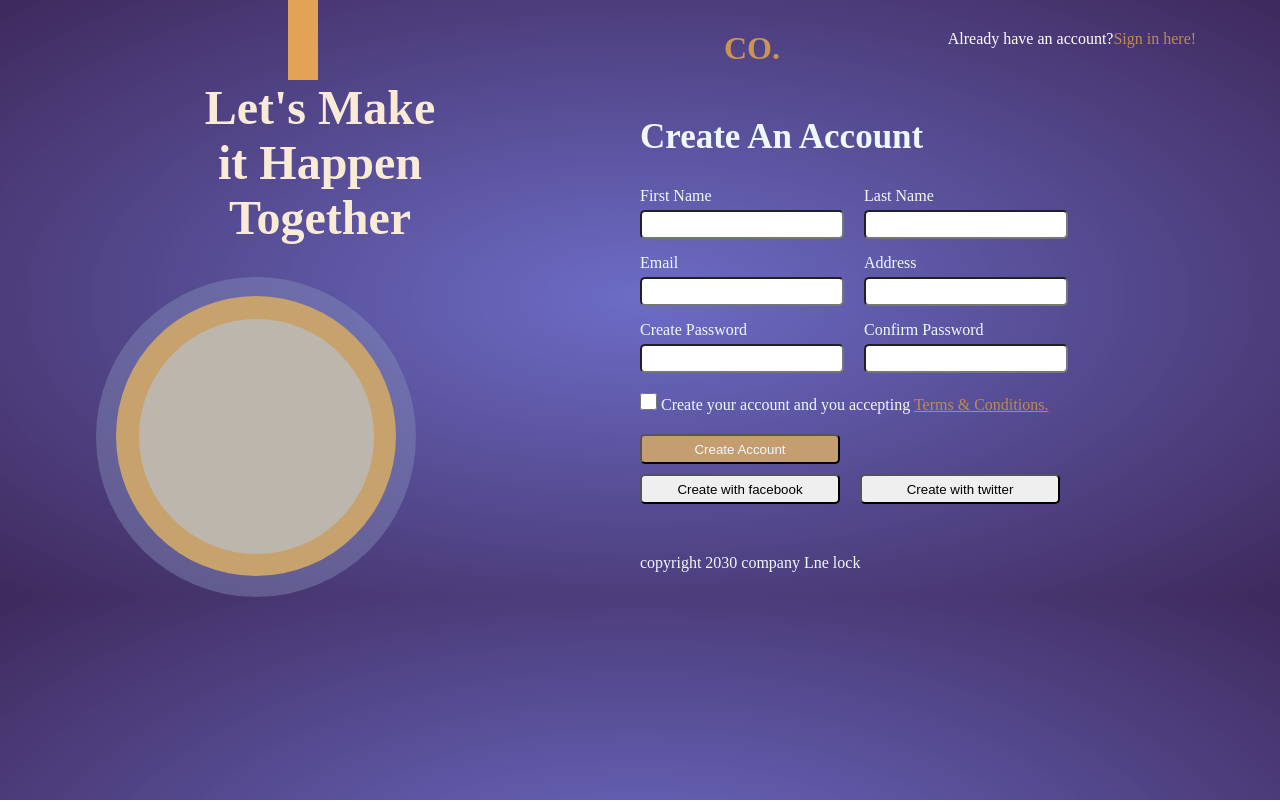
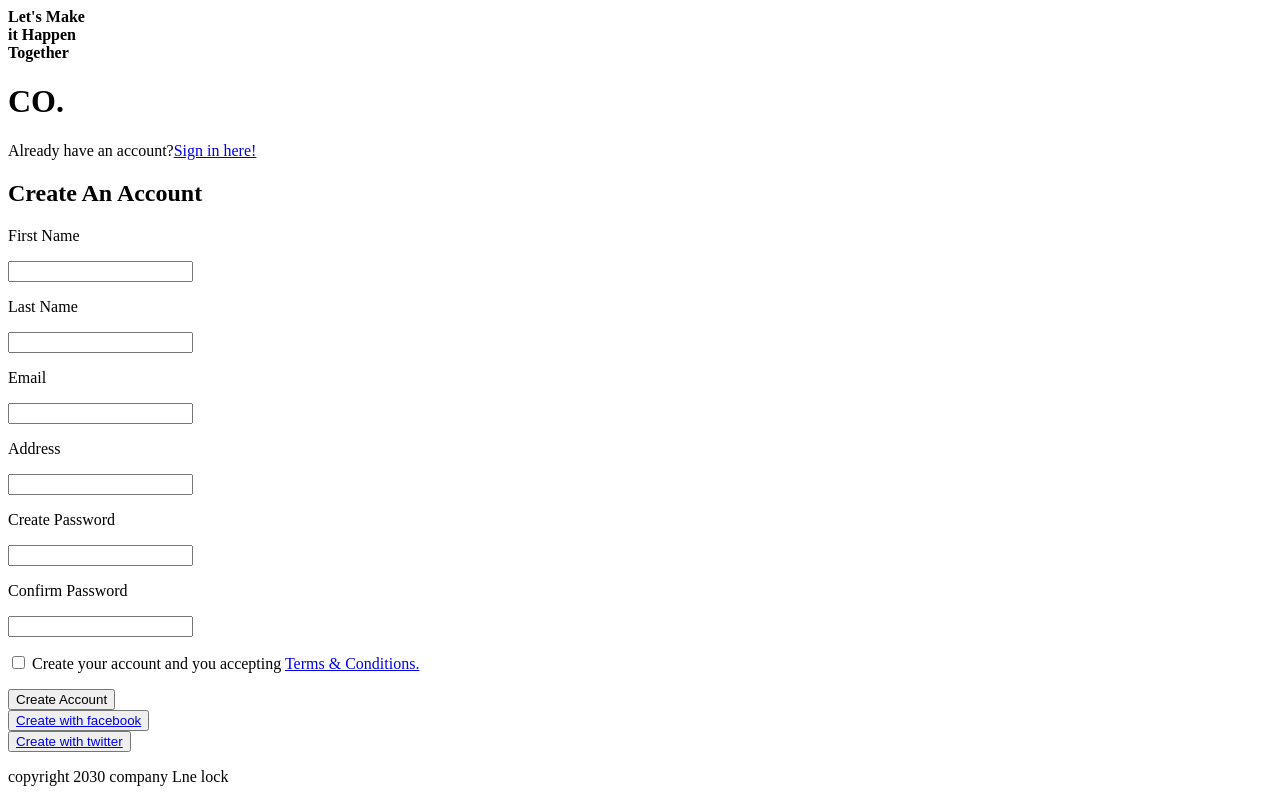
Before and after one commit to Ravi2ishwakarma/Login-signup, a plain HTML site: page index.html in a window 1280 px wide. Drawn offline with Linux system fonts and the light colour scheme.

Commit message:
Update style.css

```diff
--- a/style.css
+++ b/style.css
@@ -1,177 +1,79 @@
-*{
-    margin: 0%;
-    padding: 0%;
-}
-body{
-    background:radial-gradient(rgba(72, 72, 184, 0.8),rgba(30, 5, 65, 0.856));
-}
-.container{
-    display: flex;
-    width: 100%;
-    height: 100%;
-    flex-wrap:wrap;
-}
-.one{
-    width: 50%;
-    height: 100%;
-}
-.two{
-    width: 50%;
-    height: 100%;
-}
-.one1{
-    height: 50%;
-    width: 100%;
+<!DOCTYPE html>
+<html lang="en">
+<head>
+    <meta charset="UTF-8">
+    <meta name="viewport" content="width=device-width, initial-scale=1.0">
+    <title>Document</title>
+    <link rel="stylesheet" href="style.css">
+    <script src="https://kit.fontawesome.com/951e007d74.js" crossorigin="anonymous"></script>
+</head>
+<body>
+    <div class="container">
+        <div class="one">
+            <div class="one1">
+                <div class="rec"></div>
+                <div class="text"><b>Let's Make <br> it Happen <br> Together</b></div>
+            </div>
+            <div class="one2">
+                <div class="c1">
+                    <div class="c2">
+                        <div class="c3">
 
-}
-.one2{
-    height: 50%;
-    width: 100%;
-}
-.rec{
-    margin-left: 45%;
-    height: 80px;
-    width: 30px;
-    background-color: rgb(226, 163, 86);
-}
-.text{
-    text-align: center;
-    color: antiquewhite;
-    font-size: 3rem;
-    font-weight: 700;
-}
-.c1{
-    margin: 5% 0 0 15%;
-    width: 320px;
-    height: 320px;
-    border-radius: 50%;
-    background-color: rgba(133, 141, 184, 0.438);
-    display: flex;
-    justify-content: center;
-}
-.c2{
-    margin-top: 6%;
-    width: 280px;
-    height: 280px;
-    border-radius: 50%;
-    background-color: rgb(199, 162, 108);
-    display: flex;
-    justify-content: center;
-}
-.c3{
-    margin-top: 8%;
-    width: 235px;
-    height: 235px;
-    border-radius: 50%;
-    background-color: rgb(189, 182, 173);
-}
-.two1{
-    margin-top: 30px;
-    display: flex;
-    color: white;
-    justify-content: space-around;
-}
-.two1 h1{
-    color: rgb(202, 148, 82);
-}
-.two1 a{
-    text-decoration: none;
-    color: rgb(190, 139, 77);
-}
-.two{
-    color: aliceblue;
-}
-.two h2{
- margin-top: 50px;
- font-size: 35px;
- font-weight: 700;
-}
-.name{
-    margin-top: 30px;
-    display: flex;
-    gap: 20px;
-}
-.email{
-    margin-top: 15px;
-    display: flex;
-    gap: 20px;
-}
-.pass{
-    margin-top: 15px;
-    display: flex;
-    gap: 20px;
-}
-.two2 input{
-    width: 200px;
-    height: 25px;
-    border-radius: 5px;
-    margin-top: 5px;
-}
-.terms{
-    margin-top: 15px;
-}
-.terms a{
-    color:  rgb(190, 139, 77);
-}
-.terms input{
-    height: 17px;
-    width: 17px;
-
-}
-.create {
-    margin-top: 20px;
-    background-color: rgb(196, 158, 112);
-    color: aliceblue;
-    width: 200px;
-    height: 30px;
-    border-radius: 5px;
-}
-.another{
-    margin-top: 10px;
-    display: flex;
-    gap: 20px;
-}
-.another button{
-    width: 200px;
-    height: 30px;
-    border-radius: 5px;
-}
- button a{
-    text-decoration: none;
-    color: black;
-}
-.footer{
-    margin-top: 50px;
-}
-@media (max-width:400px) {
-    .container{
-        display: grid;
-        text-align: center;
-    }
-    .name{
-
-        text-align: center;
-        display: grid;
-    }
-    .email{
-
-        text-align: center;
-        display: grid;
-    }
-    .pass{
-
-        text-align: center;
-        display: grid;
-    }
-    .another{
-
-        text-align: center;
-        display: grid;
-    }
-    .text{
-        margin-left: 50%;
-    }
-    .two2{
-        margin-left: 40%;
-    }
-}
+                        </div>
+                    </div>
+                </div>
+            </div>
+        </div>
+        <div class="two">
+            <div class="two1">
+                <h1>CO.</h1>
+                <p>Already have an account?<a href="login.html">Sign in here!</a></p>
+            </div>
+            <h2>Create An Account</h2>
+            <form onsubmit="myfun()">
+                <div class="two2">
+                    <div class="name">
+                     <div><p>First Name</p>
+                         <input type="text"  required ="" id="">
+                     </div>
+                     <div>
+                         <p>Last Name</p>
+                         <input type="text" required name="" id="">
+                     </div>
+                    </div>
+                    <div class="email">
+                     <div><p>Email</p>
+                         <input type="email" required name="" id="">
+                     </div>
+                     <div>
+                         <p>Address</p>
+                         <input type="text" required name="" id="">
+                     </div>
+                    </div>
+                    <div class="pass">
+                     <div><p>Create Password</p>
+                         <input id="password" type="password" required name="" id="">
+                     </div>
+                     <div>
+                         <p>Confirm Password</p>
+                         <input id="cpassword" type="password" required name="" id="">
+                     </div>
+                    </div>
+                    <p class="terms"><input type="checkbox" required name="" id=""> Create your account and you accepting <a href="#">Terms & Conditions.</a></p>
+                    <button class="create">Create Account</button>
+                        <div class="another">
+                     <div>
+                         <button><a href="#"><i class="fa-brands fa-facebook-f"></i> Create with facebook</a></button>
+                     </div>
+                     <div>
+                         <button><a href="#"><i class="fa-brands fa-twitter"></i> Create with twitter</a></button>
+                     </div>
+                    </div>
+                    <p class="footer">copyright 2030 company Lne lock</p>
+                 </div>
+            </form>
+        </div>
+    </div>
+<script src="script.js"></script>
+</body>
+</html>
```
